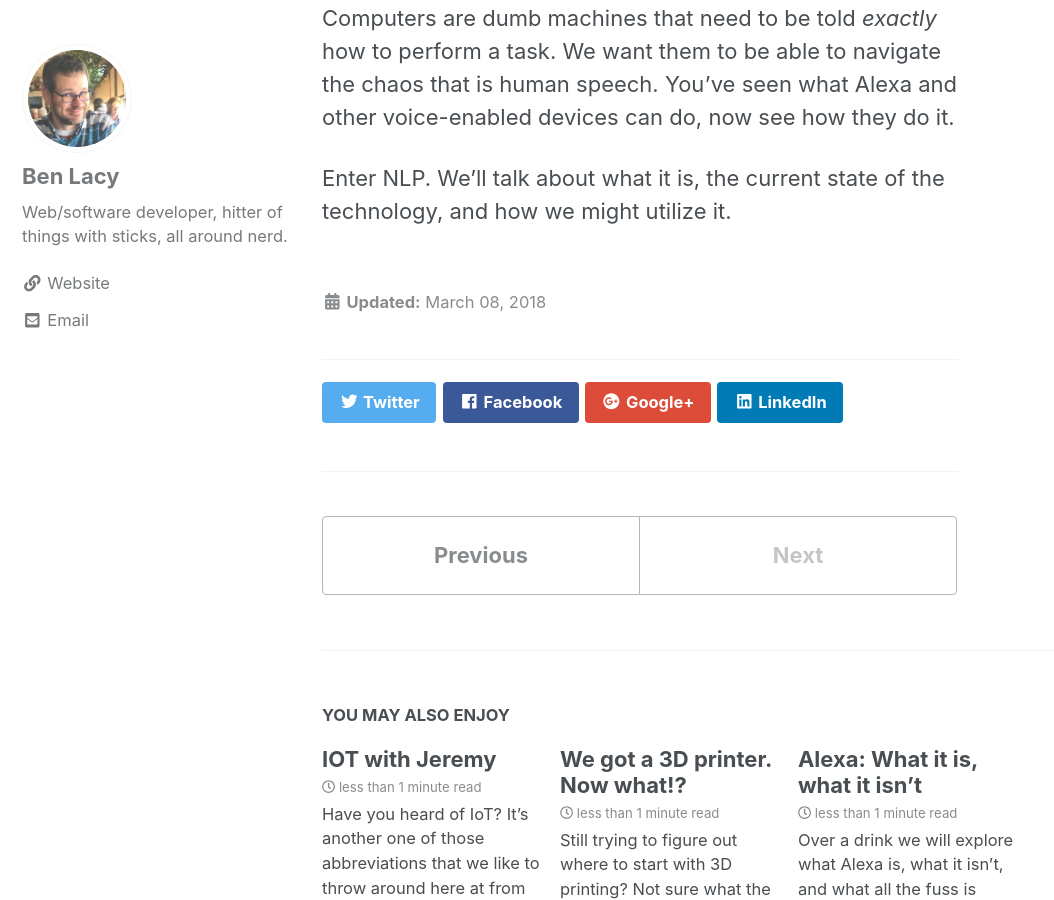
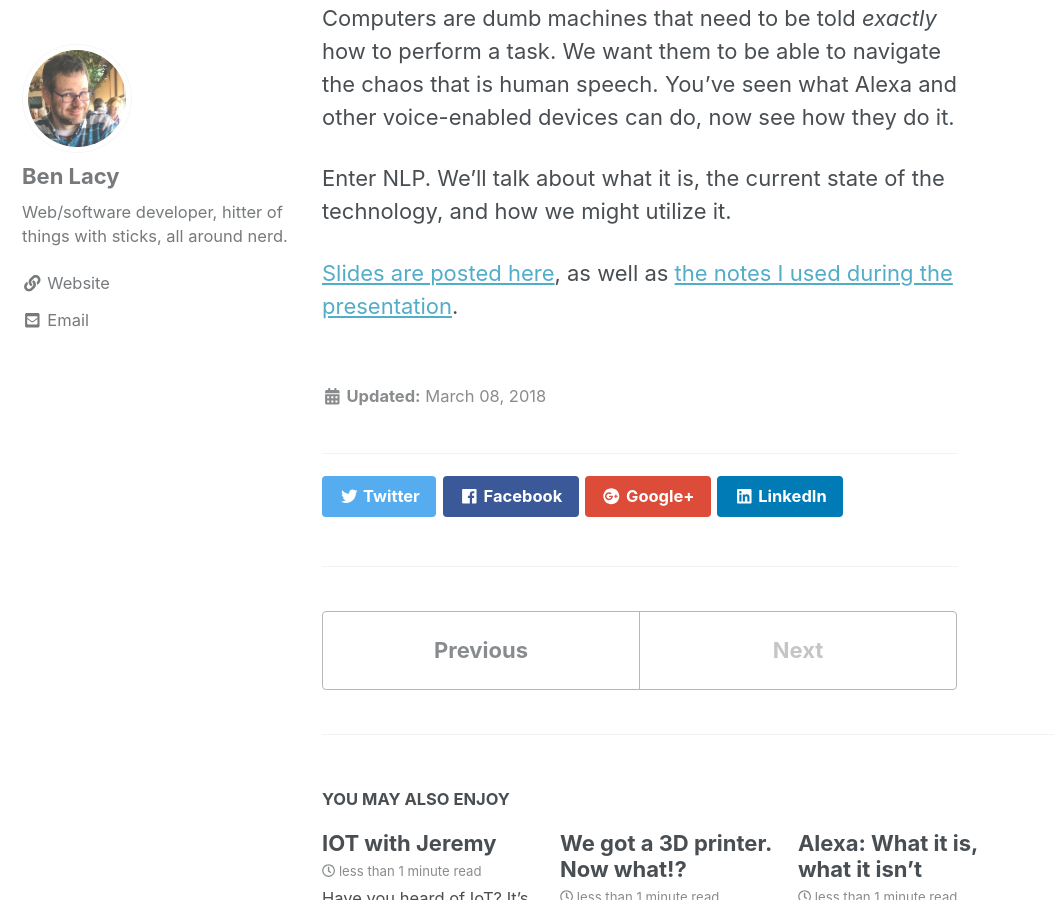
Before and after one commit to technicallySpeaking/technicallySpeaking.github.io, a Jekyll site: the page built from _posts/2018-03-08-natural-language-processing-nlp-with-ben.md, in a window 1280 px wide and 900 px high, scrolled down 539 px. Shown: the whole window, without its empty margins (0-1054 px from the left). Built offline with Jekyll 4.4.1, drawn with Linux system fonts in a browser that asks for light colours; nearby versions of some CDN libraries.

Commit message:
Updated NLP page with my slides and notes

```diff
--- a/_posts/2018-03-08-natural-language-processing-nlp-with-ben.md
+++ b/_posts/2018-03-08-natural-language-processing-nlp-with-ben.md
@@ -18,3 +18,5 @@ header:
 Computers are dumb machines that need to be told *exactly* how to perform a task. We want them to be able to navigate the chaos that is human speech. You've seen what Alexa and other voice-enabled devices can do, now see how they do it.
 
 Enter NLP. We'll talk about what it is, the current state of the technology, and how we might utilize it.
+
+[Slides are posted here](https://drive.google.com/open?id=1PZ7luv0kien006eE5s-DbGIp1GK8t6rY), as well as [the notes I used during the presentation](https://drive.google.com/open?id=1jXwC-ZZTqhwMaSpU51LuMi4_W3N1eXLE).
```
